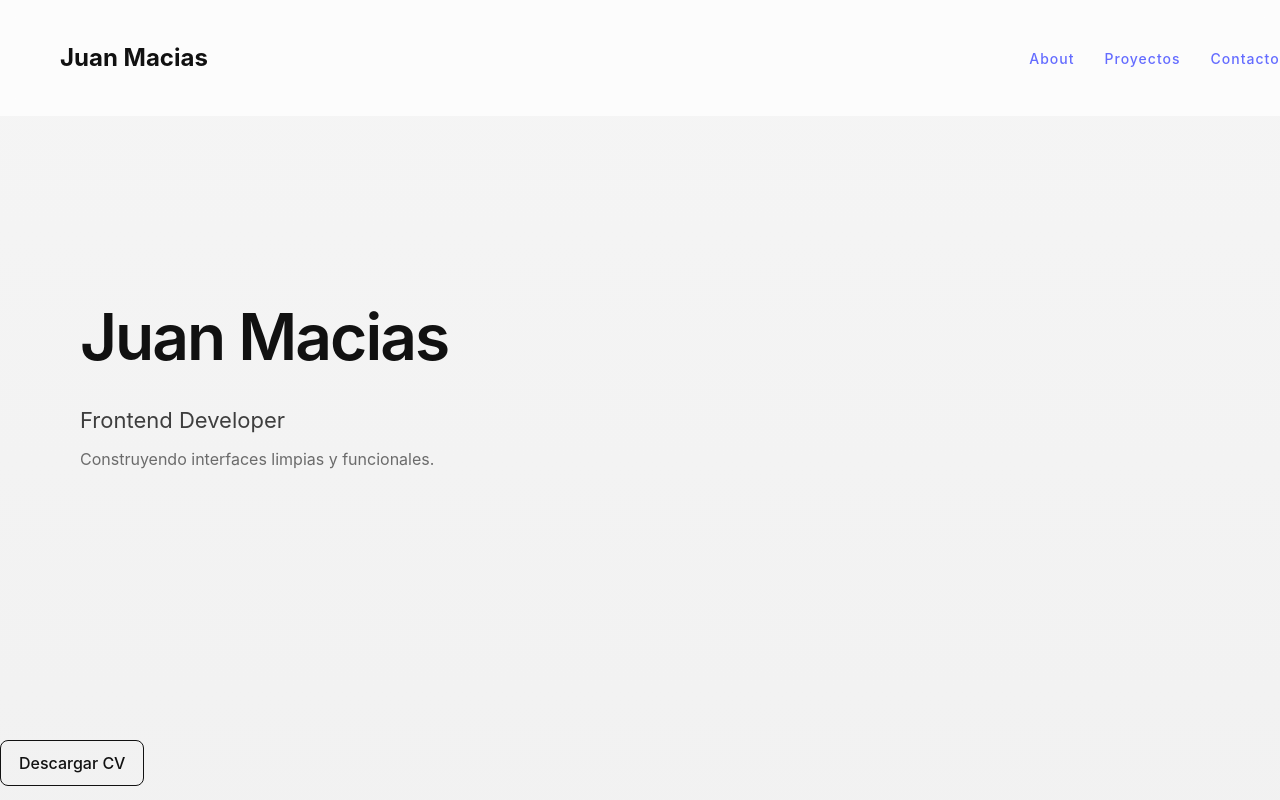
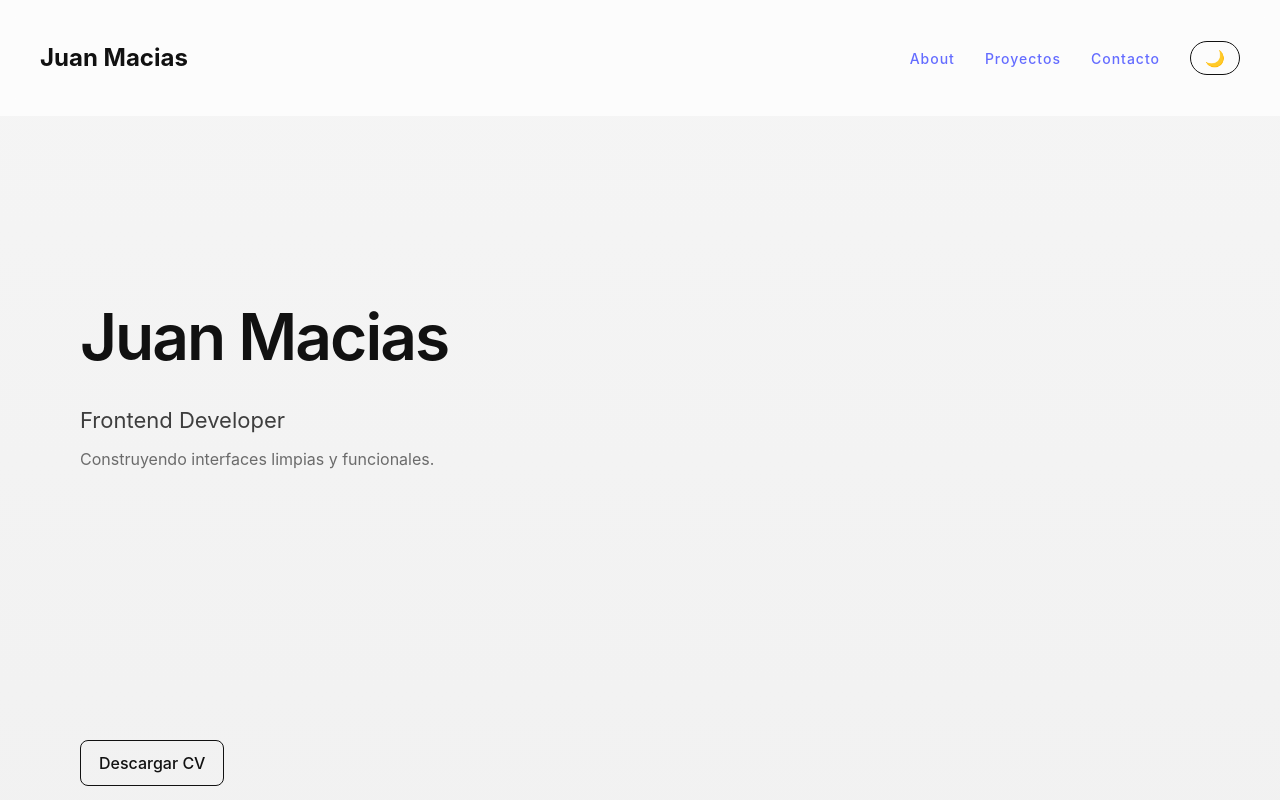
Before and after one commit to juanmacia/Mi-app-en-react-, a React (Vite) app: page / in a window 1280 px wide. Shown: the top 800 px of the page. Built offline with nearby package versions, Linux system fonts and the light colour scheme.

Commit message:
agregar modo oscuro y ajustes de navbar

```diff
--- a/src/App.css
+++ b/src/App.css
@@ -1,3 +1,5 @@
+
+/* BASE */
 body {
   margin: 0;
   font-family: -apple-system, BlinkMacSystemFont, sans-serif;
@@ -5,38 +7,29 @@ body {
   color: #111;
   transition: background 0.3s ease, color 0.3s ease;
 }
-.app.dark {
-  background: linear-gradient(to bottom, #111, #1a1a1a);
-  color: #f5f5f5;
-}
-html {
-  scroll-behavior: smooth;
-}
 
 html {
   scroll-behavior: smooth;
 }
 
+section {
+  padding: 100px 80px;
+}
 
 /* NAVBAR */
-
 .navbar {
   position: fixed;
-  width: 100%;
   top: 0;
   left: 0;
-  padding: 20px 60px;
+  right: 0;
+  padding: 20px 40px;
+  box-sizing: border-box;
   display: flex;
   justify-content: space-between;
   align-items: center;
   backdrop-filter: blur(10px);
   background: rgba(255, 255, 255, 0.7);
 }
-
-.app.dark .navbar {
-  background: rgba(20, 20, 20, 0.7);
-}
-
 .nav-links a {
   margin-left: 30px;
   text-decoration: none;
@@ -48,8 +41,8 @@ html {
 .nav-links a:hover {
   opacity: 0.5;
 }
+
 /* HERO */
-
 .hero {
   min-height: 90vh;
   display: flex;
@@ -75,8 +68,25 @@ html {
   font-size: 16px;
   opacity: 0.6;
 }
+
+/* CV BUTTON */
+.cv-btn {
+  display: inline-block;
+  margin-top: 20px;
+  padding: 10px 18px;
+  border: 1px solid #111;
+  border-radius: 8px;
+  text-decoration: none;
+  color: #111;
+  transition: 0.3s;
+}
+
+.cv-btn:hover {
+  background: #111;
+  color: white;
+}
+
 /* ABOUT */
-
 .about {
   padding: 100px 40px;
   max-width: 800px;
@@ -104,16 +114,34 @@ html {
   font-size: 13px;
 }
 
-.app.dark .skills span {
-  border: 1px solid #555;
+/* PROYECTOS */
+.projects {
+  padding: 80px 20px;
+  text-align: center;
 }
 
-/* CONTACT */
-
-.contact {
-  max-width: 800px;
+.project-card {
+  background: rgba(255, 255, 255, 0.6);
+  backdrop-filter: blur(10px);
+  border-radius: 16px;
+  padding: 30px;
+  margin: 20px auto;
+  max-width: 500px;
+  transition: 0.3s;
 }
 
+.project-card:hover {
+  transform: translateY(-8px);
+}
+
+.project-card a {
+  display: inline-block;
+  margin-top: 10px;
+  text-decoration: none;
+  border-bottom: 1px solid currentColor;
+}
+
+/* CONTACTO */
 .contact {
   max-width: 600px;
   margin: 0 auto;
@@ -159,46 +187,27 @@ html {
 .contact-form button:hover {
   background: #111;
   color: white;
-}.contact {
-  max-width: 600px;
-  margin: 0 auto;
 }
 
-.projects {
-  padding: 80px 20px;
-  text-align: center;
+/* ================================
+   MODO OSCURO
+   ================================ */
+.app.dark {
+  background: linear-gradient(to bottom, #111, #1a1a1a);
+  color: #f5f5f5;
 }
 
-.project-card {
-  background: rgba(255, 255, 255, 0.6);
-  backdrop-filter: blur(10px);
-  border-radius: 16px;
-  padding: 30px;
-  margin: 20px auto;
-  max-width: 500px;
-  transition: 0.3s;
+.app.dark .navbar {
+  background: rgba(20, 20, 20, 0.7);
 }
 
-.project-card:hover {
-  transform: translateY(-8px);
+.app.dark .skills span {
+  border-color: #555;
 }
 
 .app.dark .project-card {
   background: rgba(255, 255, 255, 0.05);
-}
-.project-card a {
-  display: inline-block;
-  margin-top: 10px;
-  text-decoration: none;
-  border-bottom: 1px solid currentColor;
-}
-
-.app.dark .project-card {
   border: 1px solid #444;
-}
-
-section {
-  padding: 100px 80px;
 }
 
 .app.dark .contact-form input,
@@ -221,21 +230,6 @@ section {
   background: white;
   color: black;
 }
-.cv-btn {
-  display: inline-block;
-  margin-top: 20px;
-  padding: 10px 18px;
-  border: 1px solid #111;
-  border-radius: 8px;
-  text-decoration: none;
-  color: #111;
-  transition: 0.3s;
-}
-
-.cv-btn:hover {
-  background: #111;
-  color: white;
-}
 
 .app.dark .cv-btn {
   border: 1px solid white;
@@ -246,3 +240,21 @@ section {
   background: white;
   color: black;
 }
+.nav-links button {
+  margin-left: 30px;
+  background: transparent;
+  border: 1px solid #111;
+  border-radius: 20px;
+  padding: 6px 14px;
+  cursor: pointer;
+  font-size: 16px;
+  transition: 0.3s;
+}
+
+.app.dark .nav-links button {
+  border-color: white;
+  color: white;
+}
+.cv-btn {
+  margin-left: 80px;
+}
```
